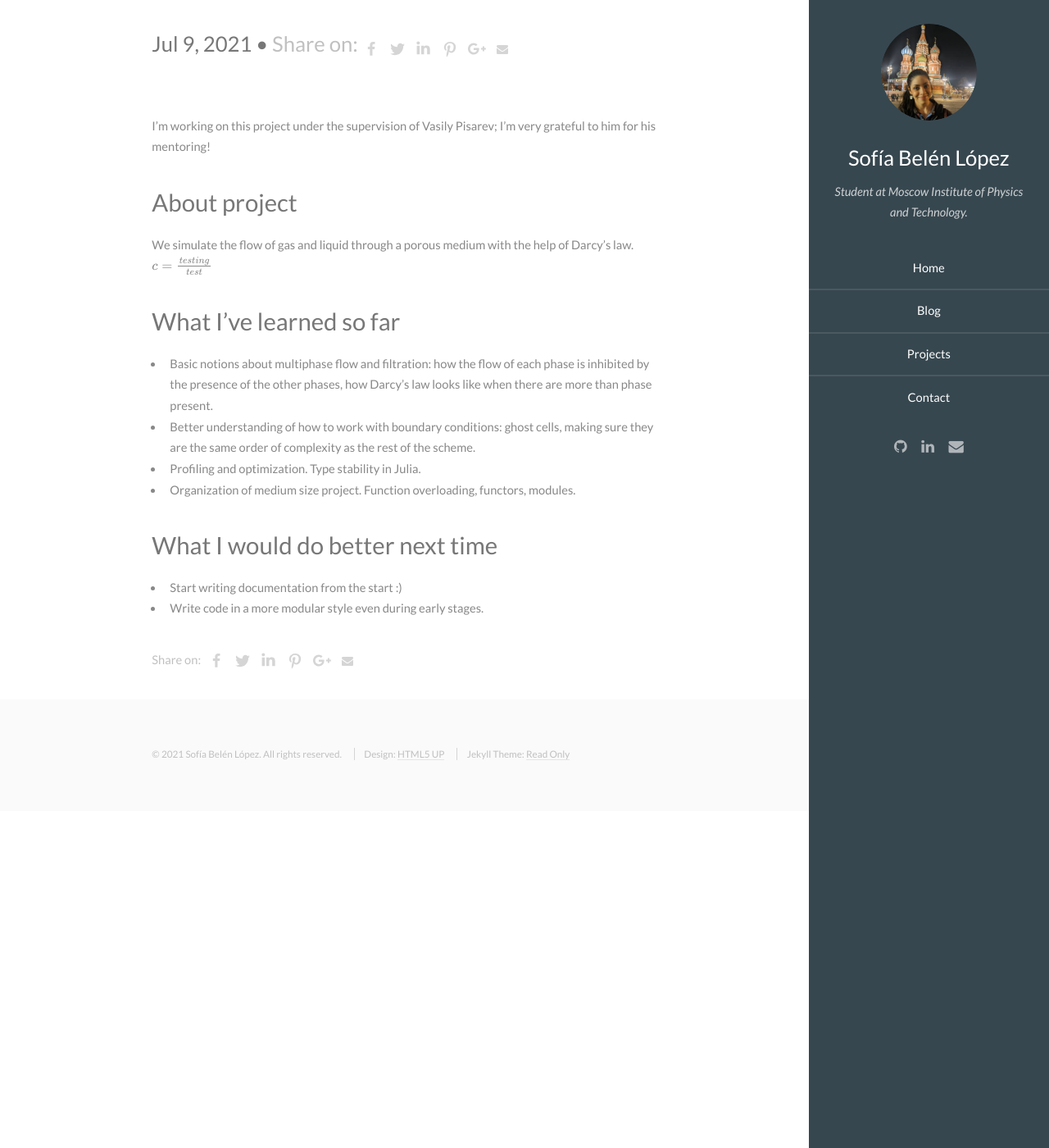
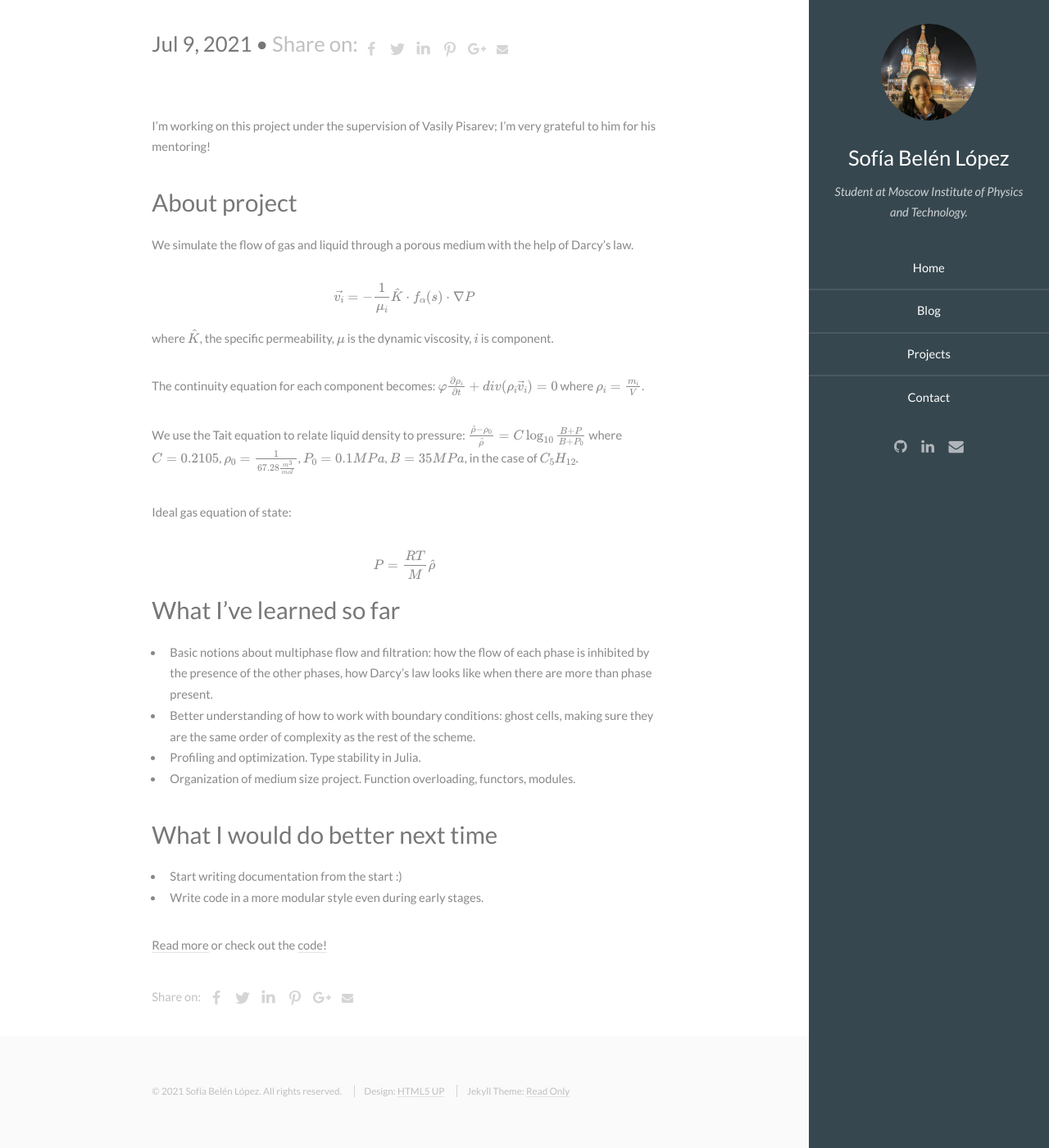
Before and after one commit to sofiabelen/sofiabelen.github.io, a Jekyll site: the page built from _posts/projects/2021-07-09-two-phase-filtration.md, in a window 1280 px wide and 1400 px high, scrolled down 277 px. Shown: the whole window at 82% size. Built offline with Jekyll 4.4.1, drawn with Linux system fonts in a browser that asks for light colours; Markdown is read by kramdown in place of the engine named in the settings; formulas are drawn with MathJax 3.

```diff
--- a/_posts/projects/2021-07-09-two-phase-filtration.md
+++ b/_posts/projects/2021-07-09-two-phase-filtration.md
@@ -14,7 +14,25 @@ I'm working on this project under the supervision of Vasily Pisarev; I'm very gr
 
 We simulate the flow of gas and liquid through a porous
 medium with the help of Darcy's law.
-$$ c = \frac{testing}{test} $$
+
+$$ \vec{v_i} = -\frac{1}{\mu_i} \hat K \cdot f_\alpha (s) \cdot \nabla P$$
+
+where $\hat K$, the specific permeability,
+$\mu$ is the dynamic viscosity, $i$ is component.
+
+The continuity equation for each component becomes:
+$$\varphi \frac{\partial \rho_i}{\partial t}
+    + div (\rho_i \vec{v}_i) = 0$$ where $\rho_i = \frac{m_i}{V}$.
+
+We use the Tait equation to relate liquid density to pressure:
+$$\frac{\hat{\rho} - \rho_0}{\hat{\rho}} = C \log_{10}
+    \frac{B + P}{B + P_0}$$ where $C = 0.2105$,
+$\rho_0 = \frac{1}{67.28 \frac{m^3}{mol}}$, $P_0 = 0.1 MPa$,
+$B = 35MPa$, in the case of $C_5H_{12}$.
+
+Ideal gas equation of state:
+
+$$P = \frac{RT}{M} \hat{\rho}$$
 
 ## What I've learned so far
 - Basic notions about multiphase flow and filtration:
@@ -32,3 +50,5 @@ functors, modules.
 - Start writing documentation from the start :)
 - Write code in a more modular style even during early
 stages.
+
+[Read more](https://github.com/sofiabelen/Two-Phase-Filtration/blob/main/doc/doc.pdf) or check out the [code!](https://github.com/sofiabelen/Two-Phase-Filtration)
```
Also changed, not shown: _includes/head.html (+12 -4 lines).
